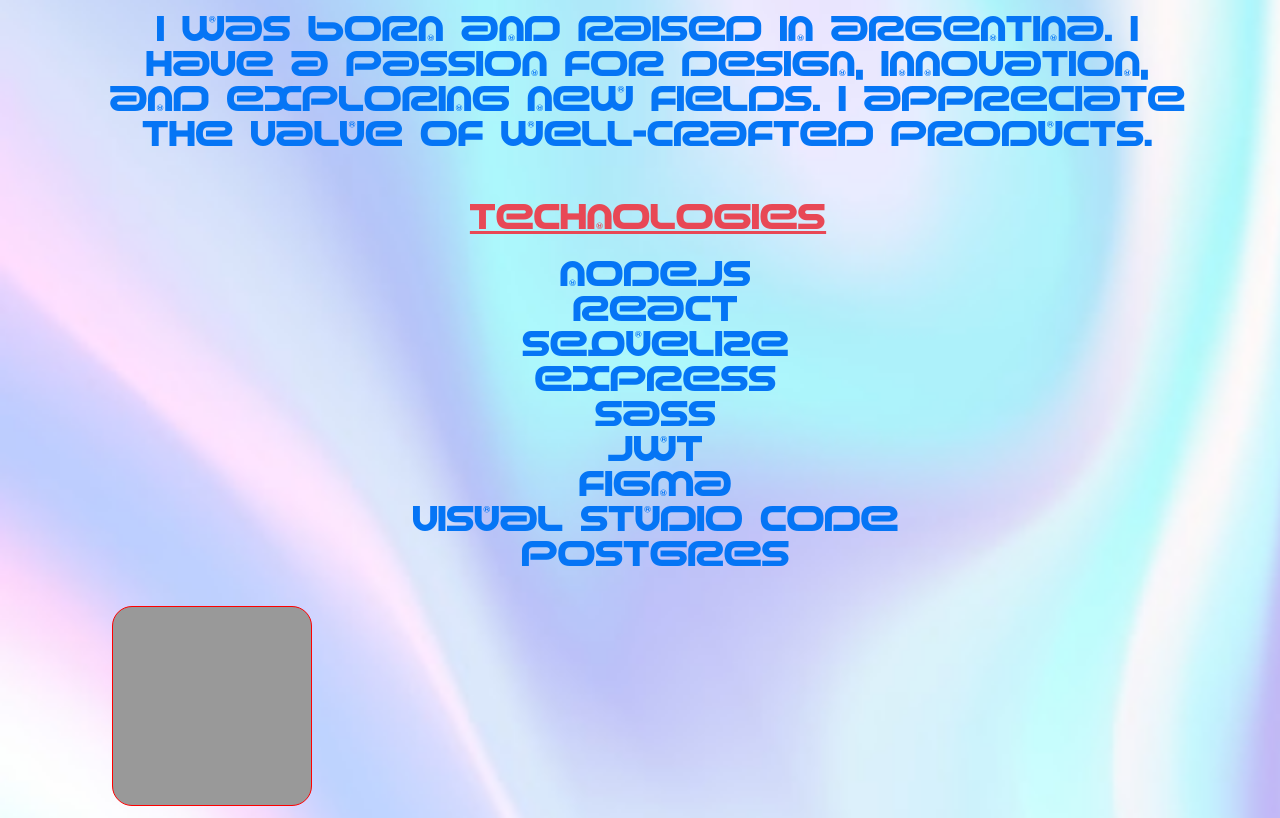
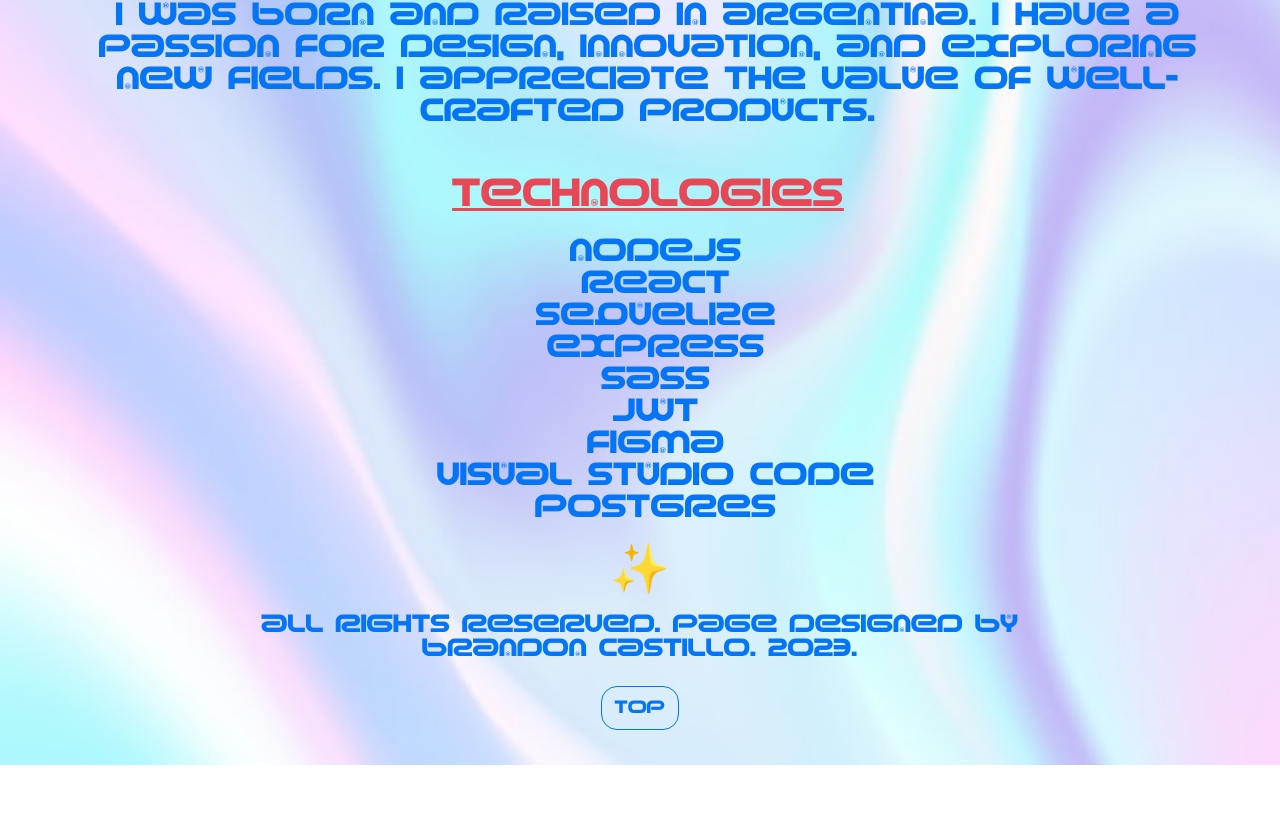
Before and after one commit to pibelanzallamas/brandon-portfolio, a React (Create React App) app: page /profile in a window 1280 px wide. Shown: the part 542-1360 px from the top of the page. After the commit the page ends 1307 px from the top, so only its background shows below. Built offline with nearby package versions, Linux system fonts and the light colour scheme.

Commit message:
little changes

```diff
--- a/src/styles/App.css
+++ b/src/styles/App.css
@@ -212,12 +212,12 @@
 
 @media (min-width: 700px) {
   .sub {
-    font-size: 2rem;
+    font-size: 2.2rem;
     text-align: center;
     padding-bottom: 1.4rem;
   }
   .profile-description {
-    font-size: 2rem;
+    font-size: 1.8rem;
     padding: 1rem 5rem;
     text-align: center;
     padding-bottom: 1rem;
@@ -229,7 +229,6 @@
     padding-bottom: 1rem;
   }
   .profile-pic {
-    padding-top: 1rem;
     padding-left: 20rem;
     padding-right: 20rem;
   }
@@ -237,20 +236,6 @@
     border: #ff9900 10px groove;
   }
 }
-.testing {
-  border: solid 1px red;
-  padding-left: 2rem;
-  padding-right: 1rem;
-  padding-bottom: 3rem;
-  padding-top: 1em;
-  margin: 2rem;
-  width: 200px;
-  height: 200px;
-  background-color: #999;
-  color: red;
-  border-radius: 20px;
-}
-
 .contact-links {
   font-size: 1.3rem;
   padding: 1rem;
--- a/src/styles/Profile.sass
+++ b/src/styles/Profile.sass
@@ -26,12 +26,12 @@
 
 @media (min-width: 700px)
   .sub
-    font-size: 2rem
+    font-size: 2.2rem
     text-align: center
     padding-bottom: 1.4rem
 
   .profile-description
-    font-size: 2rem
+    font-size: 1.8rem
     padding: 1rem 5rem
     text-align: center
     padding-bottom: 1rem
@@ -43,22 +43,7 @@
     padding-bottom: 1rem
 
   .profile-pic
-    padding-top: 1rem
     padding-left: 20rem
     padding-right: 20rem
     img
       border: $orange-peel 10px groove
-
-
-.testing
-  border: solid 1px red
-  padding-left: 2rem
-  padding-right: 1rem
-  padding-bottom: 3rem
-  padding-top: 1em
-  margin: 2rem
-  width: 200px
-  height: 200px
-  background-color: #999
-  color: red
-  border-radius: 20px
```
Also changed, not shown: 1 other file (tests, documents, lock files or other folders).
